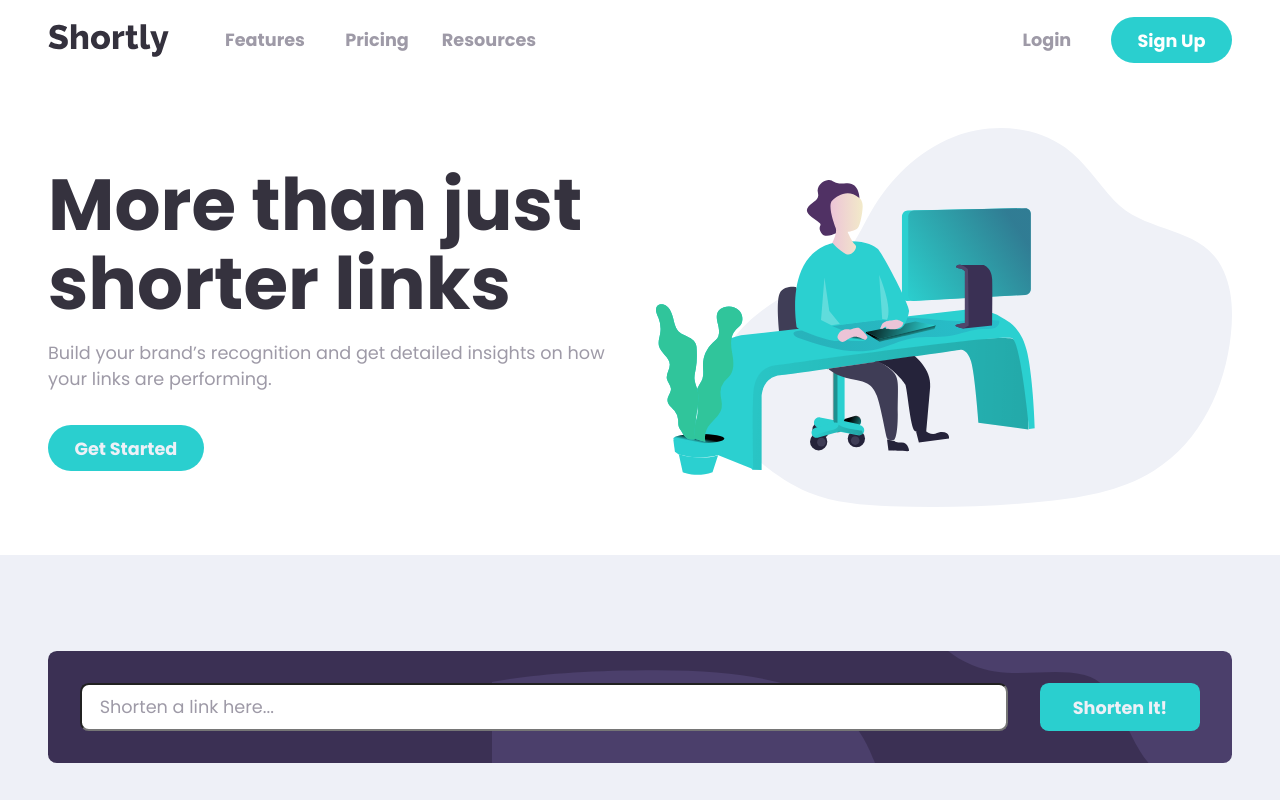
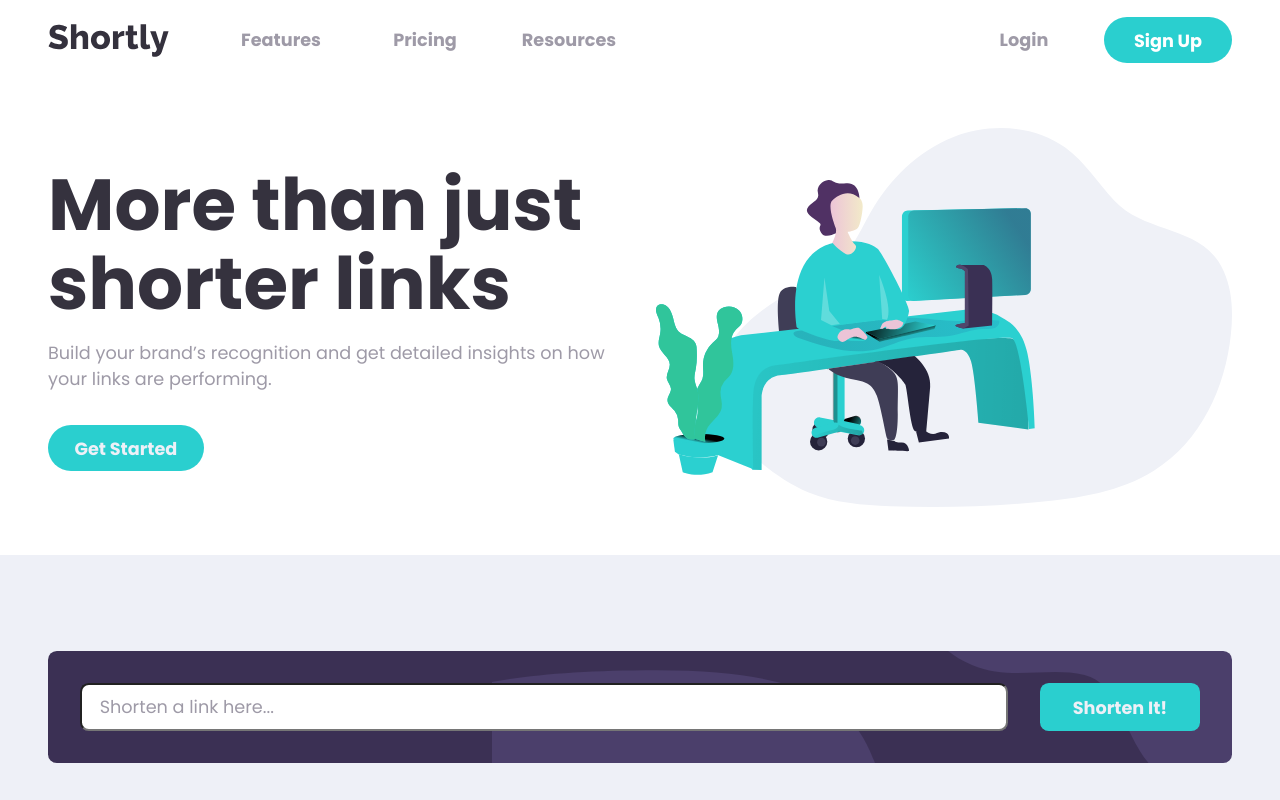
Before and after one commit to dwhenson/frontendmentor-url-shortner, a website: page src/index.html in a window 1280 px wide. Shown: the top 800 px of the page. Drawn offline with nearby package versions, Linux system fonts and the light colour scheme; files that its build step writes are made by us from their sources.

Commit message:
🐛 FIX: cta width issues

```diff
--- a/src/scss/blocks/_header.scss
+++ b/src/scss/blocks/_header.scss
@@ -31,8 +31,8 @@
   justify-content: flex-end;
   gap: 1rem;
 
-  li:not(.cta) {
-    max-inline-size: 6rem;
+  li {
+    max-inline-size: 8rem;
   }
 }
 
@@ -45,13 +45,9 @@ a {
   margin-inline-start: auto;
 }
 
-.cta {
-  max-inline-size: fit-content;
-
-  a {
-    outline-color: var(--clr-netural-100);
-    color: var(--clr-neutral-100);
-  }
+.cta a {
+  outline-color: var(--clr-netural-100);
+  color: var(--clr-neutral-100);
 }
 
 // /* Burger menu
--- a/src/scss/blocks/_shorten.scss
+++ b/src/scss/blocks/_shorten.scss
@@ -25,13 +25,8 @@
   }
 
   .cta {
-    // align-self: center;
     min-inline-size: 10rem;
     border-radius: 0.5em;
     flex-grow: 1;
-
-    @include respond-to("medium") {
-      // max-inline-size: 10rem;
-    }
   }
 }
```
